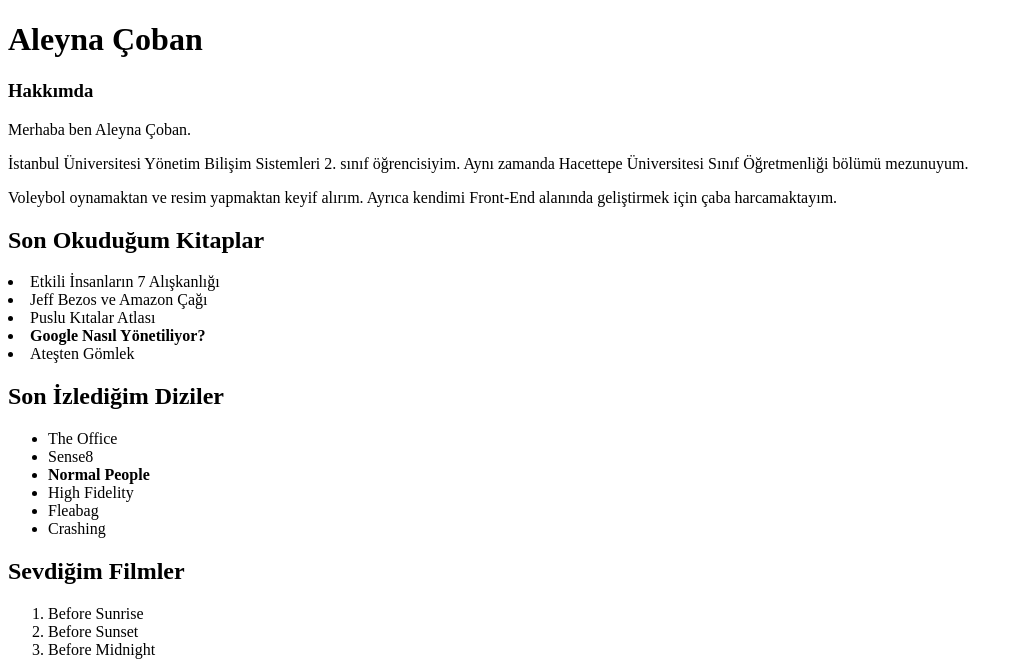
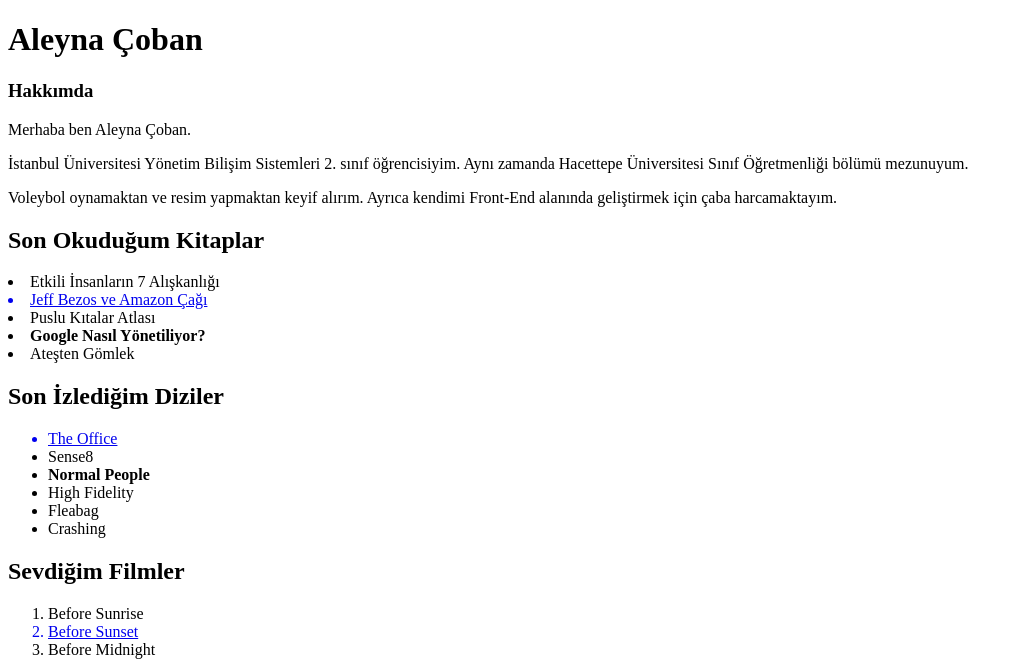
Before and after one commit to aleynacoban/hakkimda2, a plain HTML site: page index.html in a window 1280 px wide. Shown: the top 672 px of the page, without its empty margins (0-1023 px from the left). Drawn offline with Linux system fonts and the light colour scheme; grey boxes are pictures that could not be loaded.

Commit message:
Update index.html

```diff
--- a/index.html
+++ b/index.html
@@ -17,20 +17,18 @@
     <!-- kitap listesi -->
     <h2>Son Okuduğum Kitaplar</h2>
         <li>Etkili İnsanların 7 Alışkanlığı</li>
-    <li>
-        Jeff Bezos ve Amazon Çağı
-        <a href="https://www.goodreads.com/book/show/17660462-the-everything-store?ac=1&from_search=true&qid=cS2VOdg4Ok&rank=1"></a>
-    </li>
+        <a href="https://www.goodreads.com/book/show/17660462-the-everything-store?ac=1&from_search=true&qid=cS2VOdg4Ok&rank=1">
+        <li>Jeff Bezos ve Amazon Çağı</li>
+        </a>
         <li>Puslu Kıtalar Atlası</li>
         <li><strong>Google Nasıl Yönetiliyor?</strong></li>
         <li>Ateşten Gömlek</li>
     <!-- dizi listesi -->
     <h2>Son İzlediğim Diziler</h2>
     <ul>
-        <li>
-            The Office
-            <a href="https://www.imdb.com/title/tt0386676/"></a>
-        </li>
+        <a href="https://www.imdb.com/title/tt0386676/">
+        <li>The Office</li>
+        </a>
         <li>Sense8</li>
         <li><strong>Normal People</strong></li>
         <li>High Fidelity</li>
@@ -40,14 +38,13 @@
     <h2>Sevdiğim Filmler</h2>
     <ol>
         <li>Before Sunrise</li>
-        <li>
-            Before Sunset
-            <a href="https://www.imdb.com/title/tt0381681/"></a>
-        </li>
+        <a href="https://www.imdb.com/title/tt0381681/">
+        <li>Before Sunset</li>
+        </a>
         <li>Before Midnight</li>
     </ol>
         <div>
-        <img src="http://www.perasinema.com/wp-content/uploads/2014/10/before2.jpg" border="3" />
+        <img src="http://www.perasinema.com/wp-content/uploads/2014/10/before2.jpg" alt="Seri filmin görselleri" border="3" />
         </div>
 
 </body>
```
Lines whose indentation alone changed are shown as unchanged.
